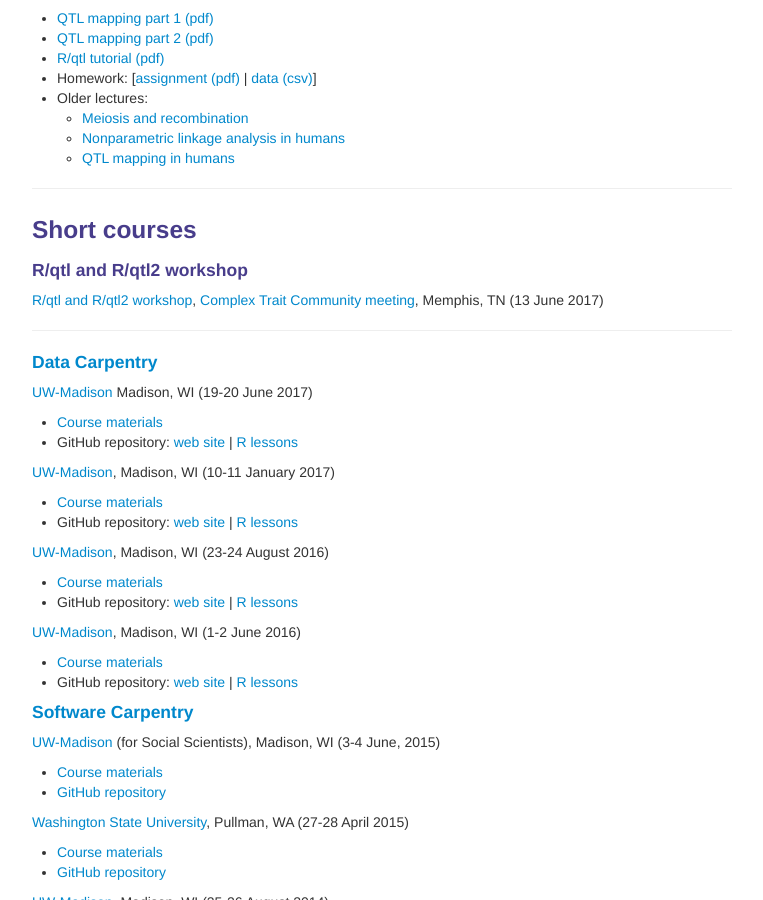
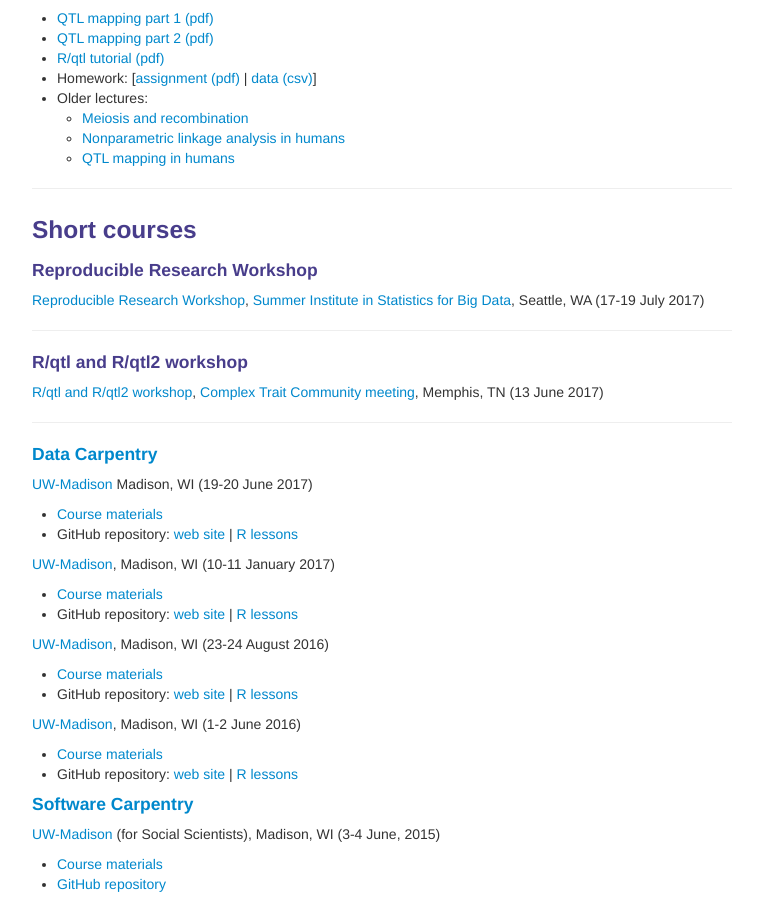
Before and after one commit to kbroman/kbroman.github.io, a Jekyll site: the page built from pages/teaching.md, in a window 1280 px wide and 900 px high, scrolled down 366 px. Shown: the whole window, without its empty margins (258-1021 px from the left). Built offline with Jekyll 4.4.1, drawn with Linux system fonts in a browser that asks for light colours.

Commit message:
Add SISBID RR workshop to pages/teaching

```diff
--- a/pages/teaching.md
+++ b/pages/teaching.md
@@ -41,8 +41,14 @@ description: Karl Broman's teaching
 
 ---
 
+### <a name="shortcourses"></a>Short courses
 
-### <a name="shortcourses"></a>Short courses
+#### Reproducible Research Workshop
+  [Reproducible Research Workshop](https://github.com/SISBID/Module3),
+  [Summer Institute in Statistics for Big Data](https://www.biostat.washington.edu/suminst/sisbid2017/modules/BD1703),
+  Seattle, WA (17-19 July 2017)
+
+---
 
 #### R/qtl and R/qtl2 workshop
  [R/qtl and R/qtl2 workshop](https://github.com/kbroman/RqtlWorkshop),
```
